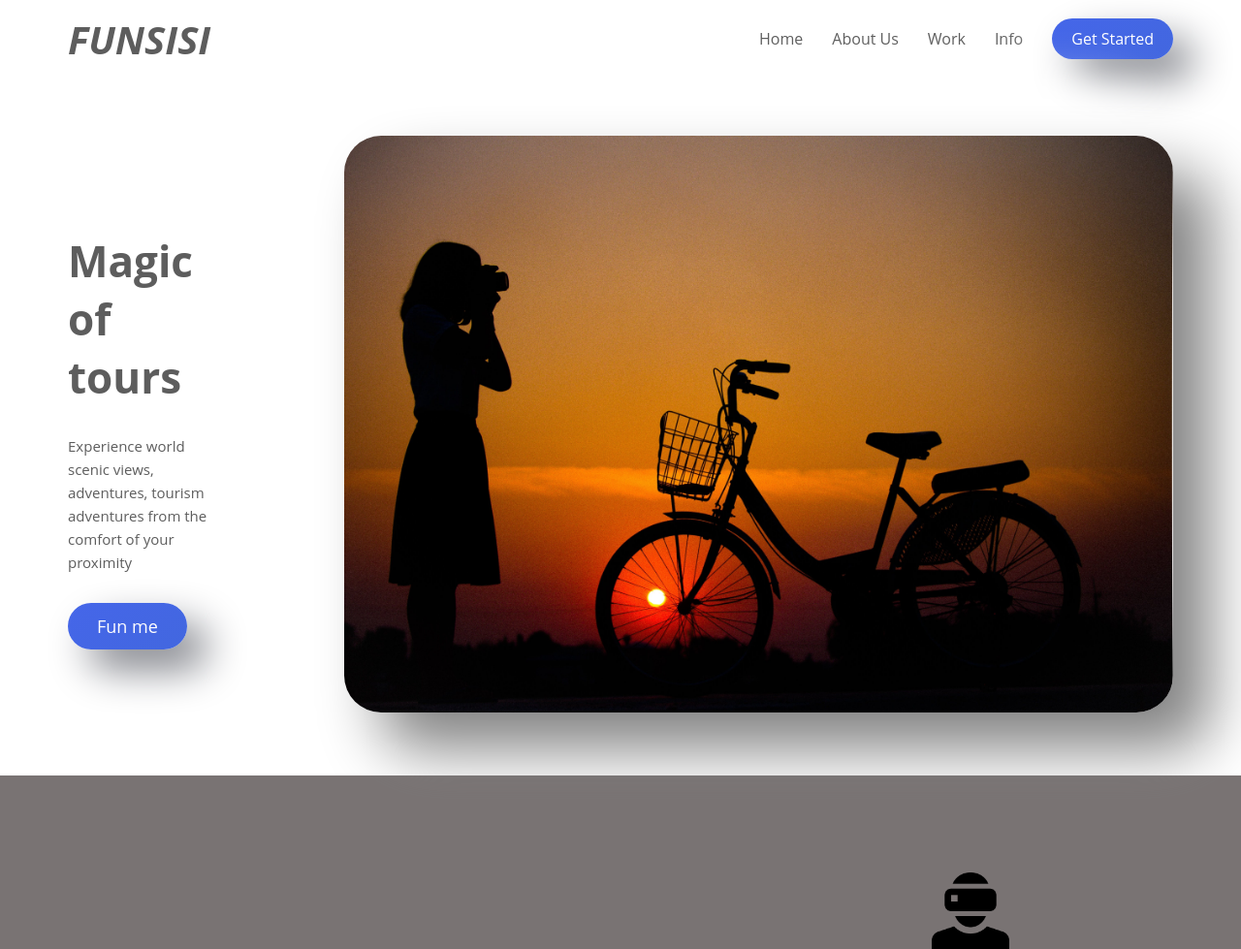
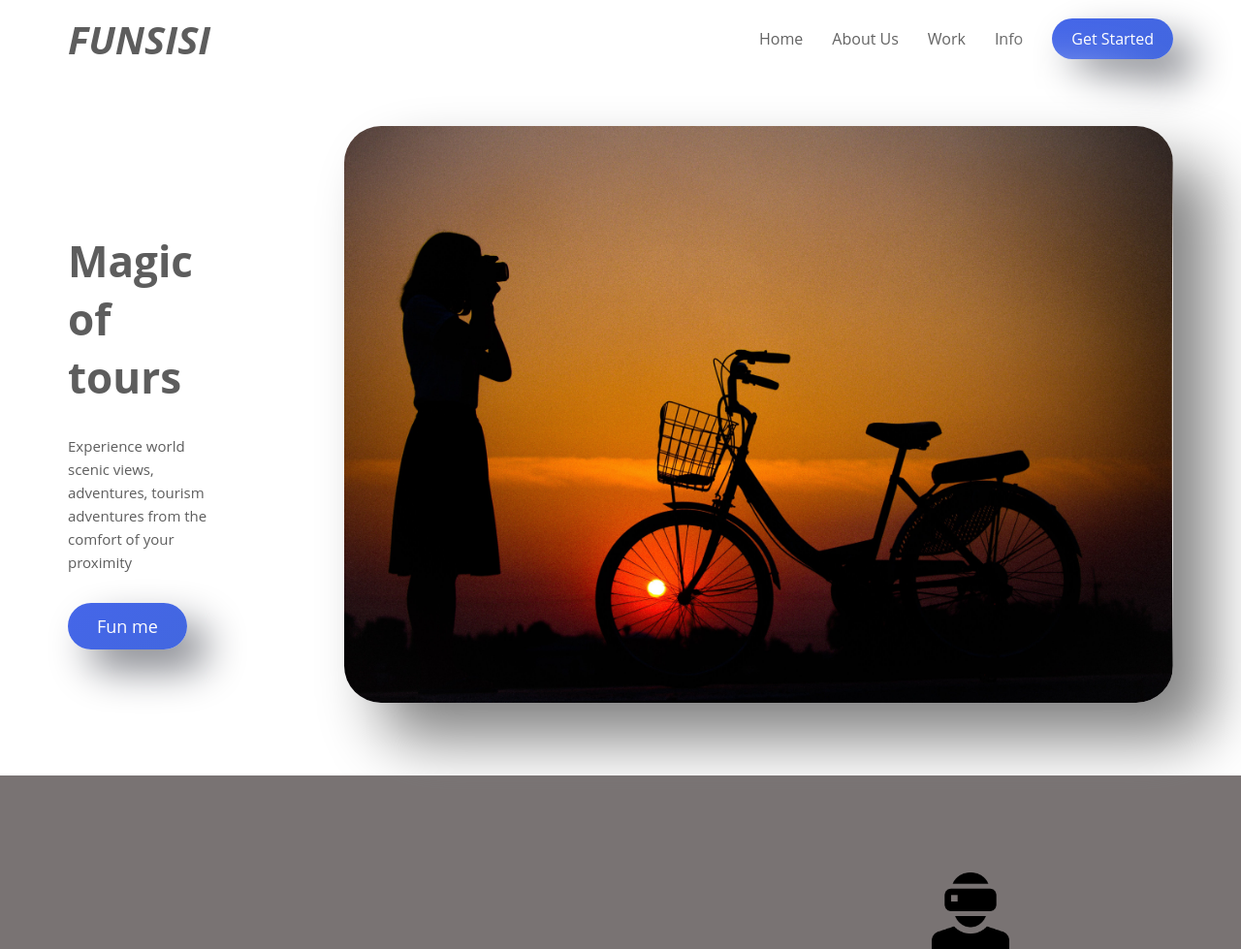
Before and after one commit to Ndegwadavid/House-of-Voyage, a Django app: page / in a window 1280 px wide, with the pointer over the restyled element. Shown: the top 979 px of the page at 97% size. Run offline with Django 4.2, Linux system fonts and the light colour scheme.

Commit message:
minor updates

```diff
--- a/FUNSISI/funsisi/static/css/styles.css
+++ b/FUNSISI/funsisi/static/css/styles.css
@@ -156,6 +156,9 @@ box-shadow:  21px 21px 42px #82848b,
   border-radius: 38px;
 box-shadow:  38px 38px 63px #828282,
              -38px -38px 63px #ffffff;
+}
+.landing-page .content .image img:hover{
+  transform: translateY(-10px);
 }
 
 .tours-section {
```
Also changed, not shown: FUNSISI/funsisi/static/assets/README.md (deleted), 1 other file.
